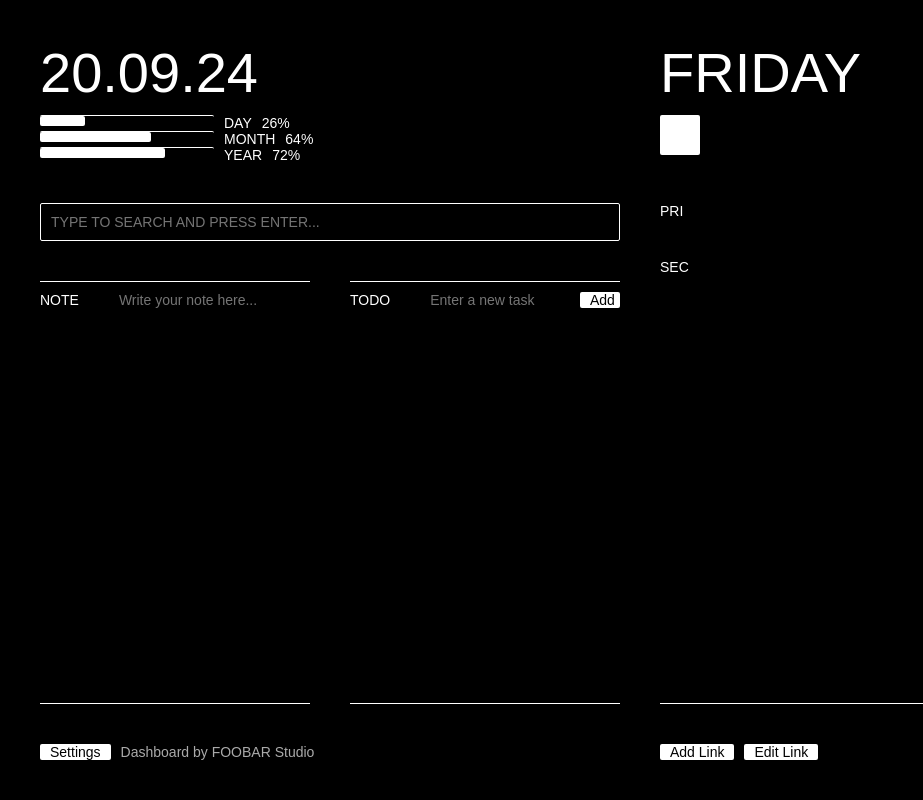
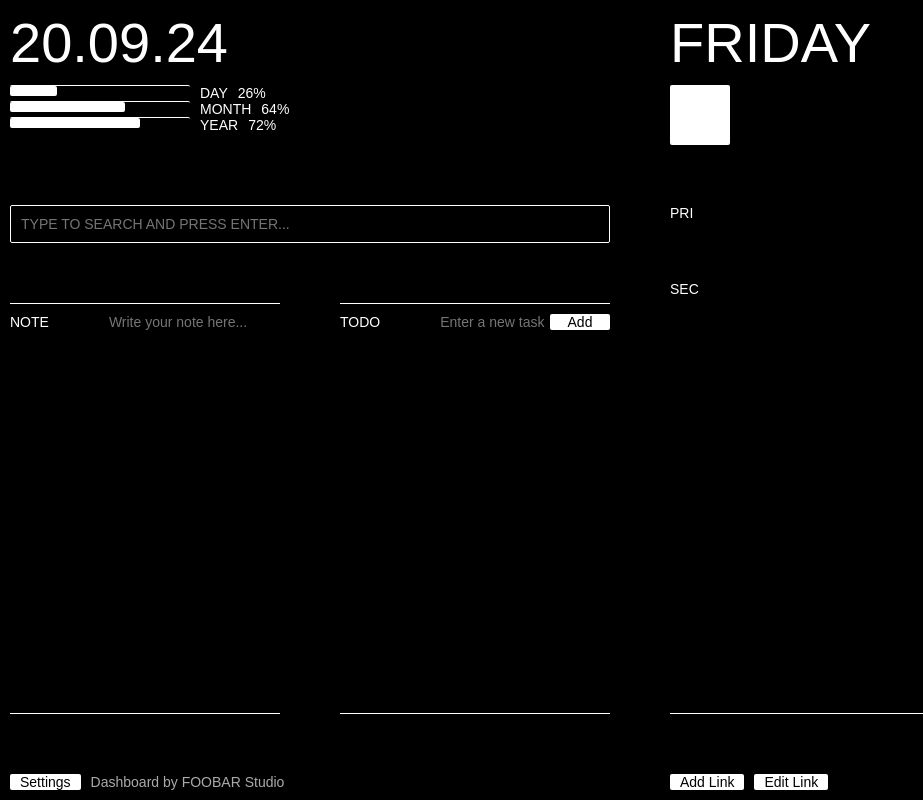
Before and after one commit to foobar0-0/core.github.io, a plain HTML site: page index.html in a window 1280 px wide. Shown: the whole page, without its empty margins (0-923 px from the left). Drawn offline with Linux system fonts and the light colour scheme; some icons are missing; a web font is replaced by a local one.

Commit message:
version 2

```diff
--- a/build.css
+++ b/build.css
@@ -4,7 +4,7 @@
     --text-color-sec: #aaa;
     --border-radius: 2px;
     --border-settings: 1px solid var(--text-color);
-    --gap-pr: 40px;
+    --gap-pr: 60px;
     --gap-sr: 10px;
 }
 
@@ -39,7 +39,7 @@ body {
     gap: var(--gap-pr);
     width: 100vw;
     height: 100vh;
-    padding: var(--gap-pr);
+    padding: var(--gap-sr);
 }
 
 .vertical {
@@ -158,15 +158,17 @@ input[type=radio] {
     background-color: var(--text-color);
     color: var(--bg-color);
     border-radius: var(--border-radius);
+    font-size: 48px;
+}
+#weather-icon i{
+    font-size: 24px;
 }
 
 #section3 {
     grid-area: 2/1/3/2;
 }
 
-
 #section4 {
-    min-height: 200px;
     height: 100%;
     width: 100%;
     align-items: stretch;
```
Also changed, not shown: index.html (+4 -4 lines).
